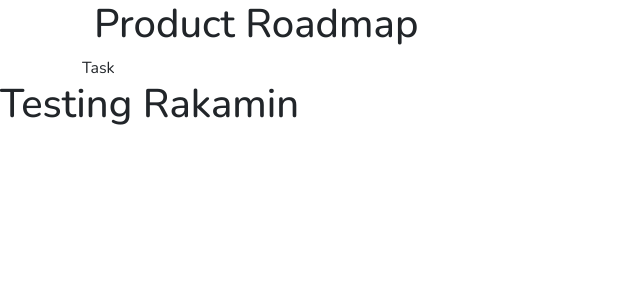
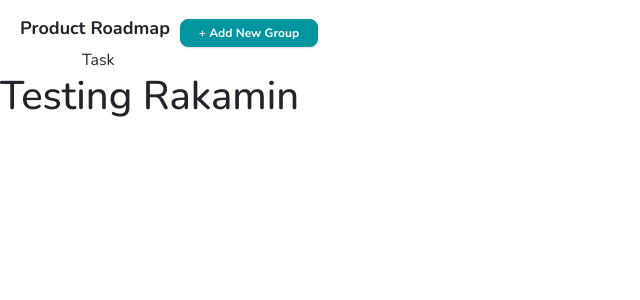
Before and after one commit to NaufalRafi-hub/rakamin-mini-project, a React (Create React App) app: page / in a window 1280 px wide. Shown: the top 300 px of the page, without its empty margins (0-640 px from the left). Built offline with nearby package versions, Linux system fonts and the light colour scheme.

Commit message:
add btn on navs

```diff
--- a/src/App.css
+++ b/src/App.css
@@ -12,3 +12,41 @@
 .ml-20 {
   margin-left: 20px;
 }
+.mt-18 {
+  margin-top: 18px;
+}
+.gap-10 {
+  gap: 10px;
+}
+.btn-primary {
+  --bs-btn-color: #fff;
+  --bs-btn-bg: #01959F !important;
+  --bs-btn-border-color: #01959F !important;
+  --bs-btn-hover-color: #fff;
+  --bs-btn-hover-bg: #02676e !important;
+  --bs-btn-hover-border-color: #01959F !important;
+  --bs-btn-focus-shadow-rgb: 49,132,253;
+  --bs-btn-active-color: #fff;
+  --bs-btn-active-bg: #01959F !important;
+  --bs-btn-active-border-color: #01959F !important;
+  --bs-btn-active-shadow: inset 0 3px 5px rgba(0, 0, 0, 0.125);
+  --bs-btn-disabled-color: #fff;
+  --bs-btn-disabled-bg: #01959F !important;
+  --bs-btn-disabled-border-color: #01959F !important;
+  border-radius: 8px !important;
+  width: 138px !important;
+  height: 28px !important;
+  display: flex;
+  flex-direction: row;
+  justify-content: center;
+  align-items: center;
+  font-style: normal;
+  font-weight: 700;
+  font-size: 12px !important;
+  /* line-height: 20px; */
+  display: flex;
+  align-items: center;
+  text-align: center;
+  background: #01959F !important;
+  box-shadow: 0px 1px 2px rgba(0, 0, 0, 0.12) !important;
+}
--- a/src/App.js
+++ b/src/App.js
@@ -7,8 +7,8 @@ import Task from './components/Task';
 function App() {
   return (
     <div className="App">
+      <Nav />
       <Container>
-      <Nav />
        <div className="row">
         <div className="col-md">
           <Task />
--- a/src/components/nav/index.js
+++ b/src/components/nav/index.js
@@ -1,15 +1,15 @@
 import React from 'react'
-import { Container } from 'react-bootstrap'
+import { Button, Container } from 'react-bootstrap'
+import './nav.css'
 
 const Nav = () => {
   return (
-      <Container>
         <div className='wrap-nav'>
-          <div>
-            <h1>Product Roadmap</h1>
+          <div className='d-flex ml-20 mt-18 gap-10 align-items-center'>
+            <h1 className='h-1'>Product Roadmap</h1>
+            <Button>+ Add New Group</Button>
           </div>
         </div>
-      </Container>
   )
 }
 
--- a/src/components/nav/nav.css
+++ b/src/components/nav/nav.css
@@ -0,0 +1,9 @@
+.h-1 {
+    /* width: 150px; */
+    /* height: 28px; */
+    font-style: normal;
+    font-weight: 700;
+    font-size: 18px;
+    /* line-height: 28px; */
+    /* color: #0542bb; */
+}
```
